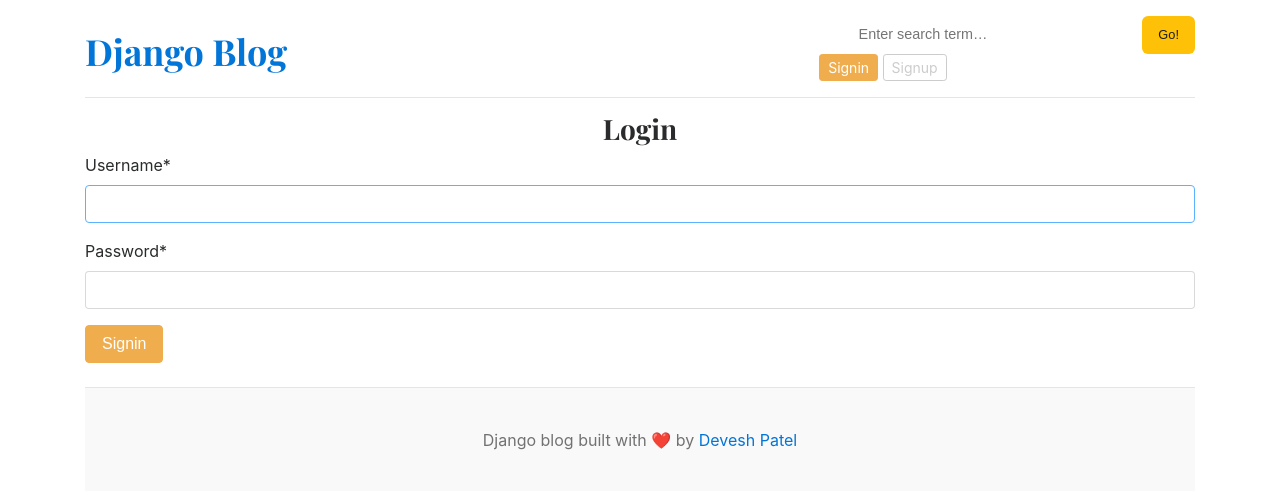
After one commit to Devesh369/django-blog, a Django app: page /login/ in a window 1280 px wide. The commit adds this page. Shown: the top 491 px of the page. Run offline with Django 5.2, Linux system fonts and the light colour scheme; data that the repository does not hold is empty; some libraries are stand-ins or nearby versions.

Commit message:
registration and login

```diff
--- a/blog_main/settings.py
+++ b/blog_main/settings.py
@@ -39,6 +39,8 @@ INSTALLED_APPS = [
     'django.contrib.staticfiles',
     'blogs',
     'assignments',
+    'crispy_forms',
+    'crispy_bootstrap4',
 ]
 
 MIDDLEWARE = [
@@ -128,3 +130,5 @@ STATICFILES_DIRS = [
 
 MEDIA_URL = '/media/'
 MEDIA_ROOT = BASE_DIR /'media'
+
+CRISPY_TEMPLATE_PACK = 'bootstrap4'
--- a/blog_main/urls.py
+++ b/blog_main/urls.py
@@ -27,8 +27,12 @@ urlpatterns = [
     path('admin/', admin.site.urls),
     path('',views.home, name='home'),
     path('category/', include('blogs.urls')),
-    path('<slug:slug>/', BlogsView.blogs, name='blogs'),
+    path('blogs/<slug:slug>/', BlogsView.blogs, name='blogs'),
     path('blogs/search/',BlogsView.search, name='search'),
+    path('register/',views.register,name='register'),
+    path('login/',views.login, name='login'),
+    path('logout/',views.logout,name='logout'),
+
 
 
 ]+ static(settings.MEDIA_URL, document_root=settings.MEDIA_ROOT)
--- a/blog_main/views.py
+++ b/blog_main/views.py
@@ -1,7 +1,9 @@
-from django.shortcuts import render
+from django.shortcuts import render , redirect
 from blogs.models import Category , Blog
 from assignments.models import About
-
+from .forms import RegistrationForm
+from django.contrib.auth.forms import AuthenticationForm
+from django.contrib import auth
 
 
 def home(request):
@@ -27,3 +29,39 @@ def home(request):
 
 def page_not_found(request,Except):
     return render(request, '404.html', status=404)
+
+
+def register(request):
+    if request.method=="POST":
+        form = RegistrationForm(request.POST)
+        if form.is_valid():
+            form.save()
+            return redirect('register')
+
+    else:
+     #form = RegistrationForm(request.GET)
+      form = RegistrationForm()
+    return render (request,'register.html',{'form':form})
+
+
+def login(request):
+
+    if request.method == "POST":
+        form = AuthenticationForm(request,request.POST)
+        if form.is_valid():
+            username = form.cleaned_data['username']
+            password = form.cleaned_data['password']
+
+            user = auth.authenticate(username=username, password=password)
+            if user is not None :
+                auth.login(request,user)
+            return redirect('home')
+
+    form = AuthenticationForm()
+    context = {'form':form}
+    return render(request, 'login.html',context)
+
+
+def logout(request):
+    auth.logout(request)
+    return redirect('home')
--- a/templates/base.html
+++ b/templates/base.html
@@ -28,12 +28,17 @@
           </div>
             </form>
 
-
+          {% if not user.is_authenticated %}
           <div class="col-4 d-flex justify-content-end align-items-center">
-            <a class="btn btn-sm btn-warning" href="#">Login</a> &nbsp;
-            <a class="btn btn-sm btn-outline-secondary" href="#">Register</a>
+            <a class="btn btn-sm btn-warning" href="{% url 'login' %}">Signin</a> &nbsp;
+            <a class="btn btn-sm btn-outline-secondary" href="{% url 'register' %}">Signup</a>
+            {% else %}
+            <span>Welcome {{user}}</span>
+            &emsp;
+            <span><a href="{% url 'logout' %}">Logout</a></span>
           </div>
         </div>
+        {% endif %}
       </header>
 
       <div class="nav-scroller py-1 mb-2">
--- /dev/null
+++ b/templates/login.html
@@ -0,0 +1,15 @@
+{% extends 'base.html' %}
+
+{% block content %}
+{% load crispy_forms_tags %}
+
+<h3 class="text-center">Login</h3>
+<form method="POST" action="{% url 'login' %}">
+    {% csrf_token %}
+    {{ form | crispy }}
+    <button class="btn btn-warning" style="width:500; margin:auto" type="submit">Signin</button>
+</form><br>
+
+
+
+{% endblock %}
```
Also changed, not shown: blog_main/forms.py (added, +8 -0 lines), templates/register.html (added, +12 -0 lines).
